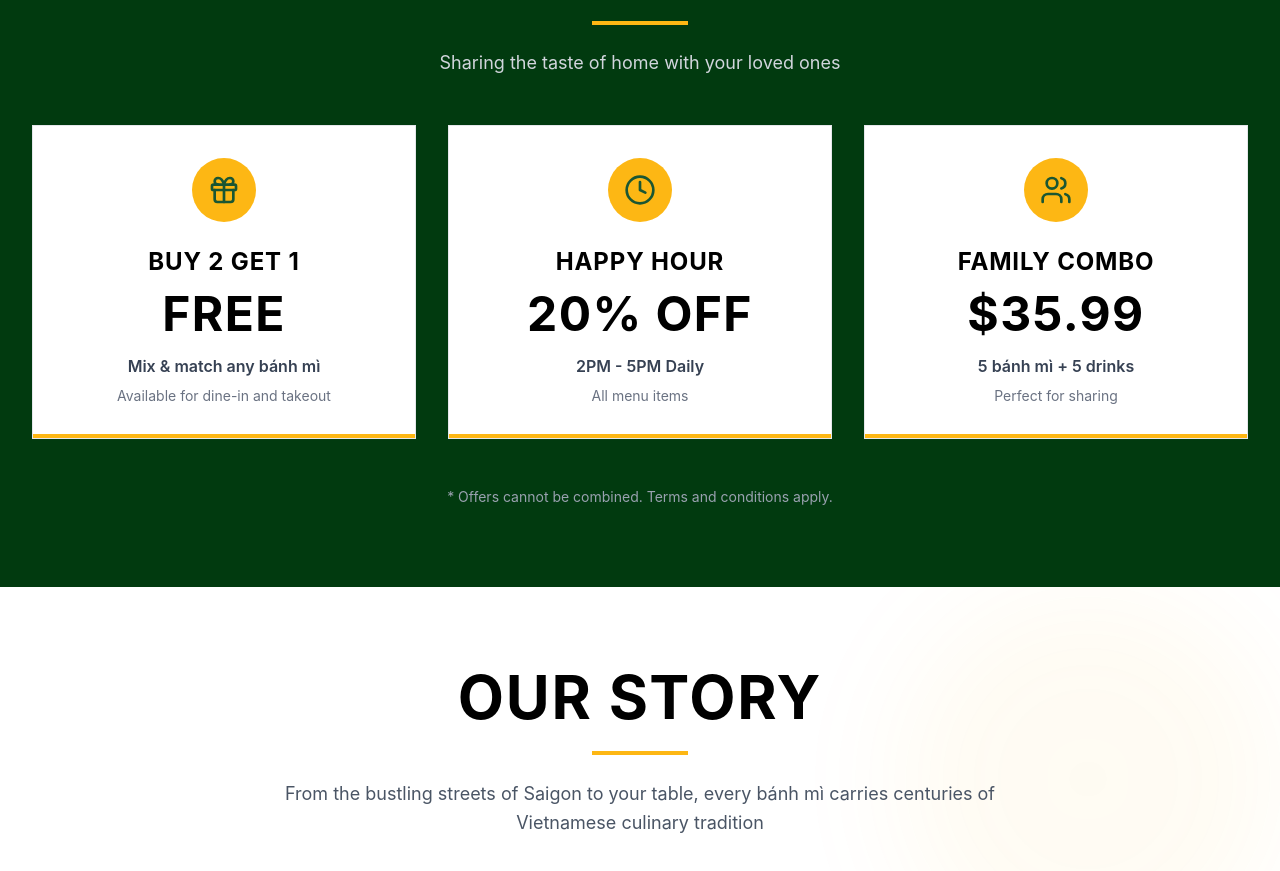
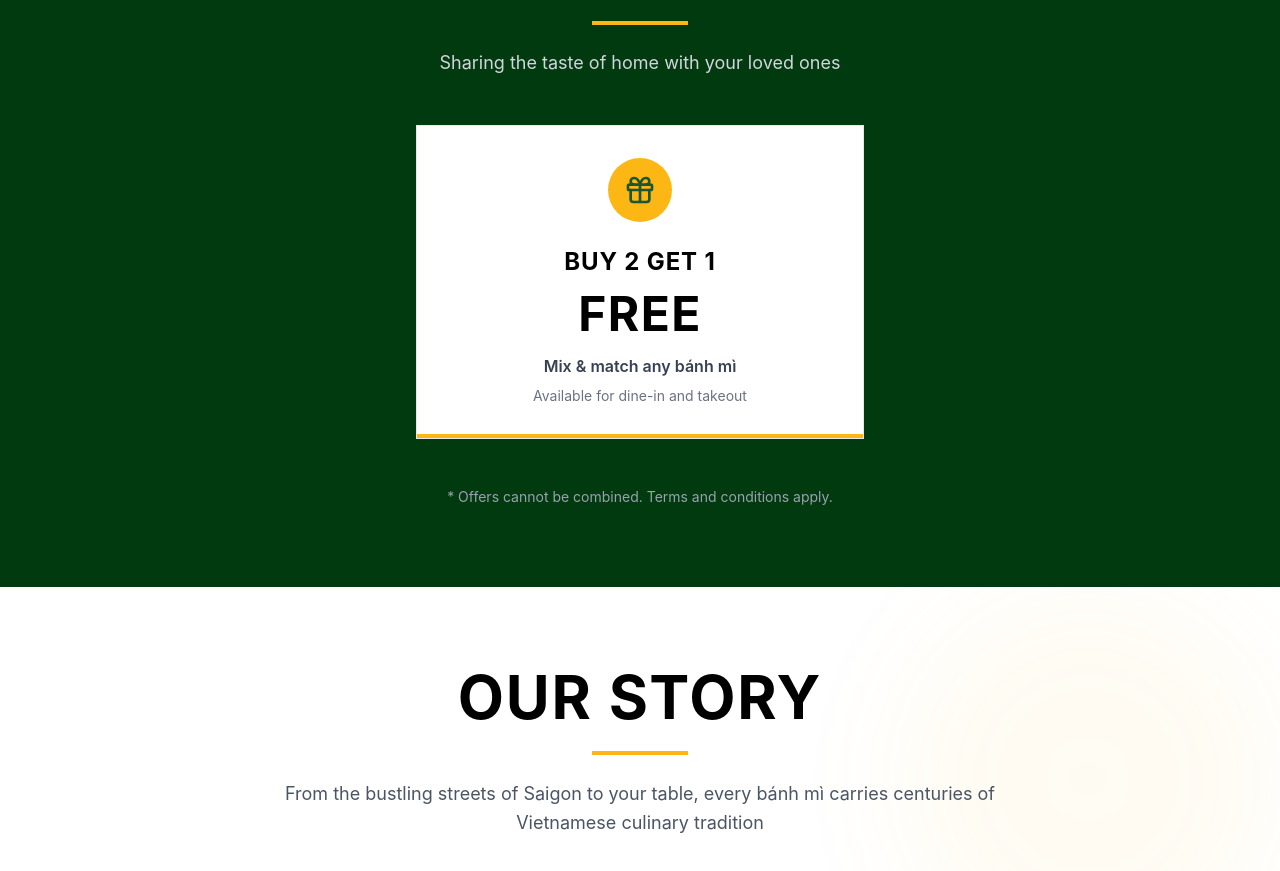
Before and after one commit to hoainhandev/kingbanhmi-website, a React (Vite) app: page / in a window 1280 px wide. Shown: the part 2322-3193 px from the top of the page. Built offline with nearby package versions, Linux system fonts and the light colour scheme.

Commit message:
Update Special Offers section: keep only BUY 2 GET 1

```diff
--- a/index.html
+++ b/index.html
@@ -1,13 +1,14 @@
-
 <!DOCTYPE html>
 <html lang="en">
+
 <head>
   <meta charset="UTF-8" />
   <meta name="viewport" content="width=device-width, initial-scale=1.0" />
   <title>King Bánh Mì</title>
   <link rel="icon" type="image/png" href="/logo.png" />
   <meta property="og:title" content="King Bánh Mì" />
-      <meta property="og:description" content="An Original Taste of Saigon. Experience the authentic flavors of Vietnam, crafted with love for the Vietnamese community in America." />
+  <meta property="og:description"
+    content="An Original Taste of Saigon. Experience the authentic flavors of Vietnam, crafted with love for the Vietnamese community in America." />
   <meta property="og:image" content="https://www.kingbanhmi.us/thumbnail.png" />
   <meta property="og:url" content="https://www.kingbanhmi.us" />
   <meta property="og:type" content="website" />
@@ -17,4 +18,5 @@
   <div id="root"></div>
   <script type="module" src="/src/main.tsx"></script>
 </body>
+
 </html>
--- a/src/app/components/SpecialOffers.tsx
+++ b/src/app/components/SpecialOffers.tsx
@@ -1,4 +1,4 @@
-import { Gift, Clock, Users } from 'lucide-react';
+import { Gift } from 'lucide-react';
 import { motion } from 'motion/react';
 
 export function SpecialOffers() {
@@ -50,7 +50,8 @@ export function SpecialOffers() {
           </p>
         </motion.div>
 
-        <div className="grid grid-cols-1 md:grid-cols-3 gap-8">
+        <div className="flex justify-center">
+          <div className="w-full max-w-md">
             {/* Offer 1 */}
             <OfferCard
               icon={<Gift className="w-8 h-8 text-[#1a5633]" />}
@@ -60,26 +61,7 @@ export function SpecialOffers() {
               subtext="Available for dine-in and takeout"
               delay={0}
             />
-
-          {/* Offer 2 */}
-          <OfferCard
-            icon={<Clock className="w-8 h-8 text-[#1a5633]" />}
-            title="HAPPY HOUR"
-            highlight="20% OFF"
-            description="2PM - 5PM Daily"
-            subtext="All menu items"
-            delay={0.2}
-          />
-
-          {/* Offer 3 */}
-          <OfferCard
-            icon={<Users className="w-8 h-8 text-[#1a5633]" />}
-            title="FAMILY COMBO"
-            highlight="$35.99"
-            description="5 bánh mì + 5 drinks"
-            subtext="Perfect for sharing"
-            delay={0.4}
-          />
+          </div>
         </div>
 
         {/* Additional Info */}
```
Lines whose indentation alone changed are shown as unchanged.
